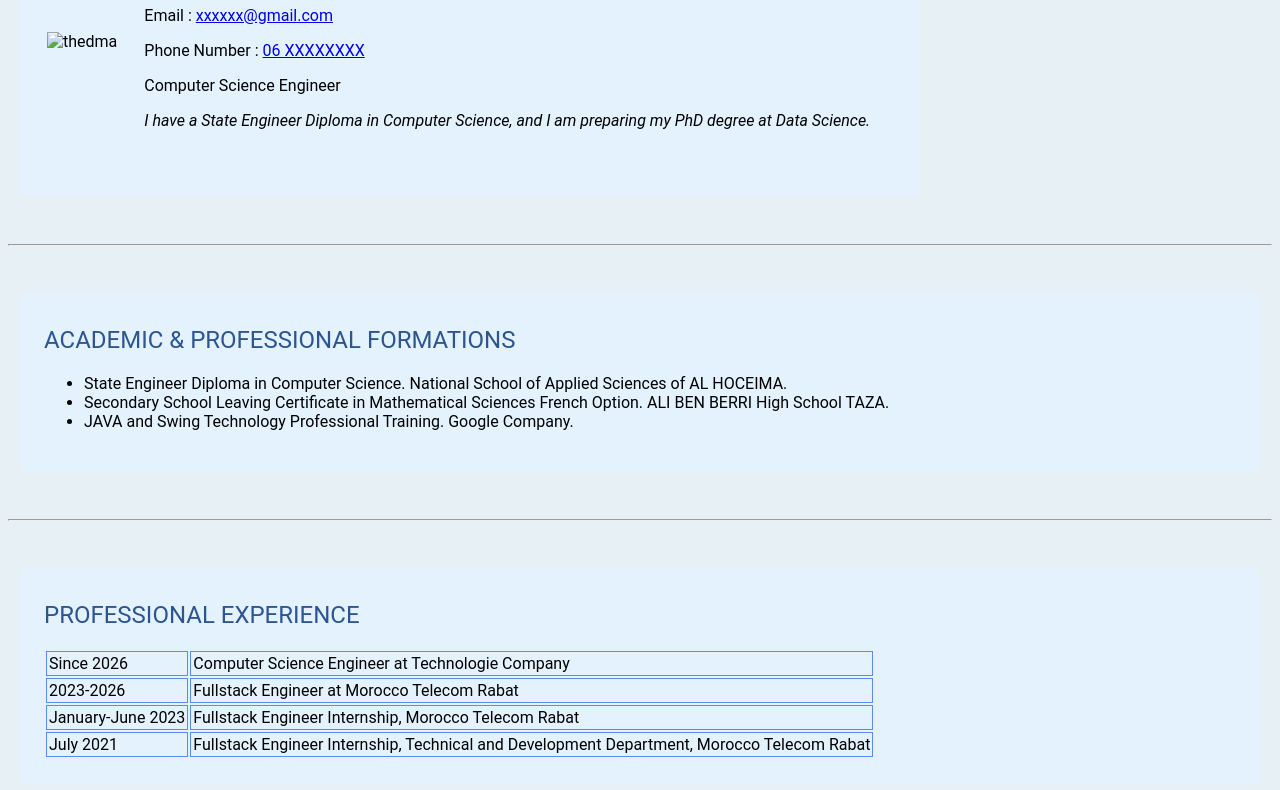
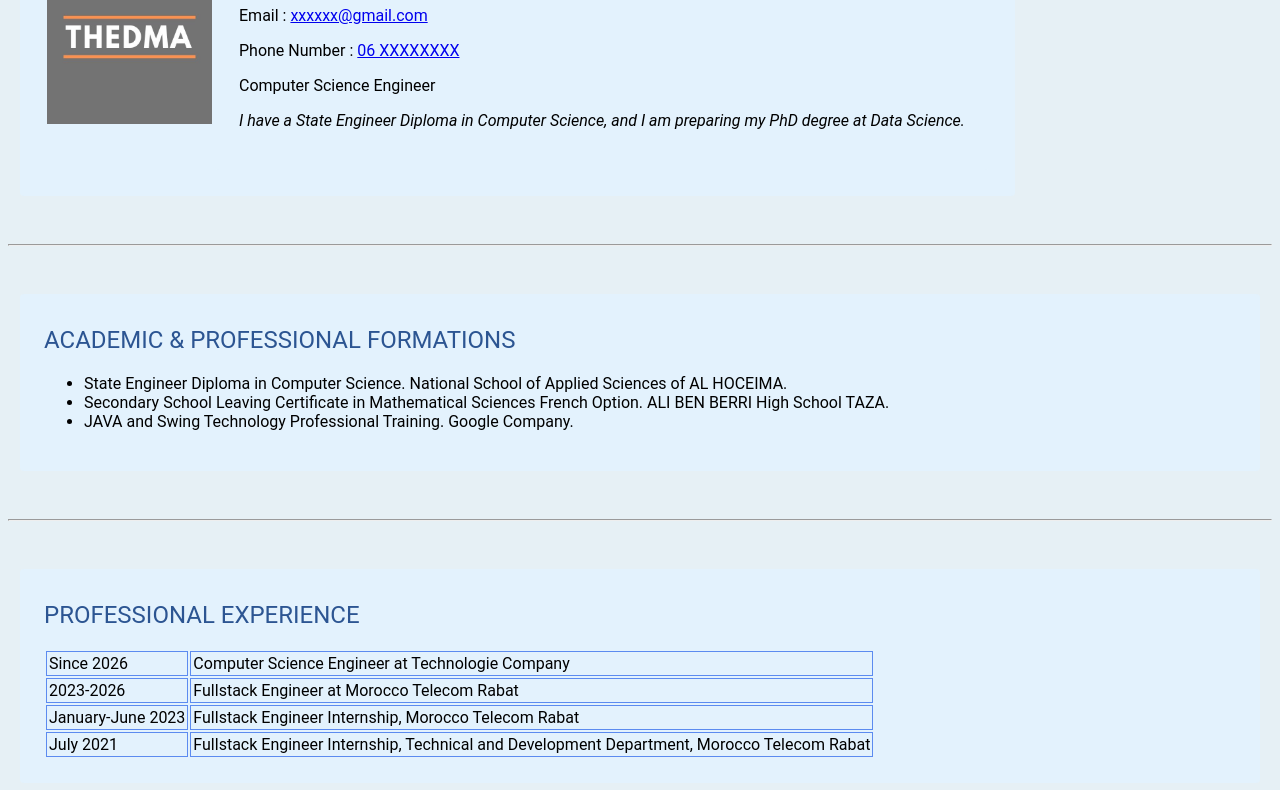
Before and after one commit to Thedma-hamdat/WebDev-GI1, a plain HTML site: page index.html in a window 1280 px wide. Shown: the part 149-939 px from the top of the page. Drawn offline with Linux system fonts and the light colour scheme.

Commit message:
Update index.html

```diff
--- a/index.html
+++ b/index.html
@@ -9,7 +9,7 @@
   <table class='container'>
     <tr>
       <td>
-        <p><img src="images/thedma.jpg" alt="thedma" width="165 " height="170"></p>
+        <p><img src="thedma.jpg" alt="thedma" width="165 " height="170"></p>
 
       </td>
       <td class='container'>
```
